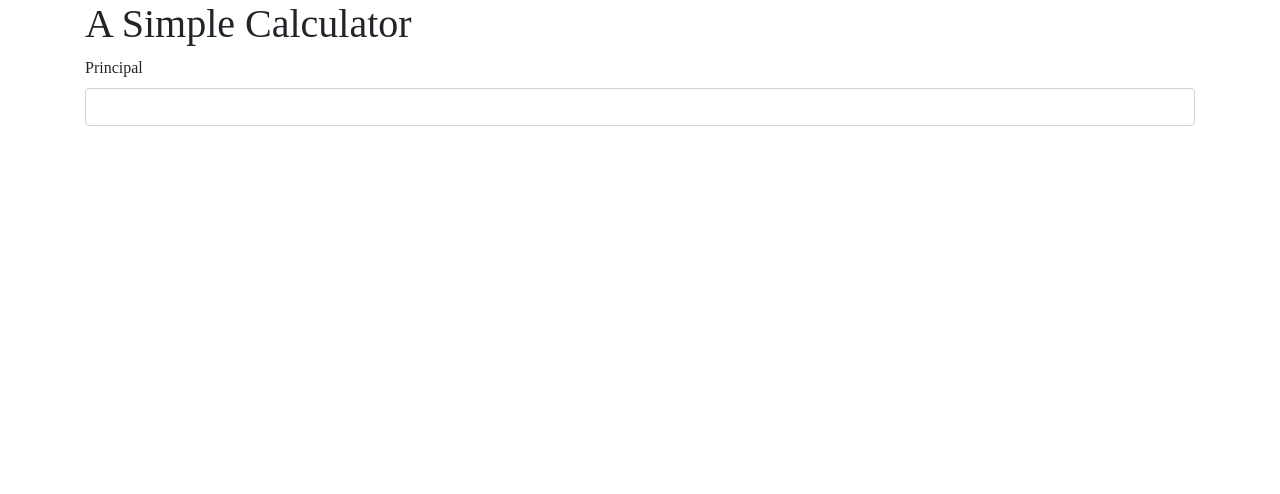
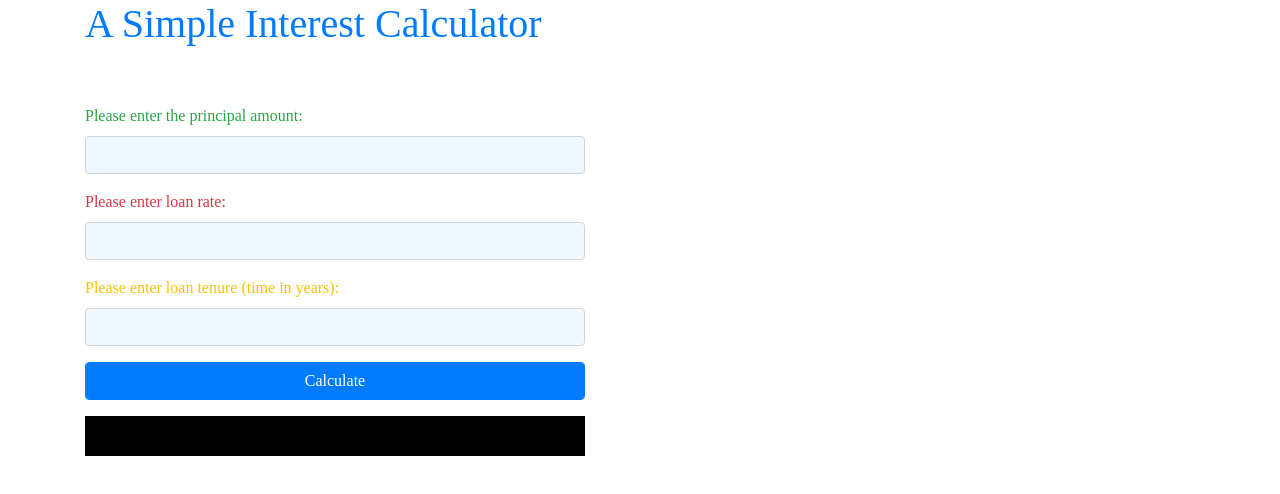
Before and after one commit to Pete5145/Simple-Interest-Calculator, a plain HTML site: page index.html in a window 1280 px wide. Drawn offline with Linux system fonts and the light colour scheme; a web font is replaced by a local one.

Commit message:
second commit

```diff
--- a/css/custom.css
+++ b/css/custom.css
@@ -1,28 +1,18 @@
 body{
     font-family: "Glegoo";
 }
-.jumbotron{
-    background-image: url(../images/images/bg.jpg);
-    background-size: cover;
-    background-position:center;
-    background-repeat: no-repeat;
-    color: #fff;
-    width: 100%;
-    height: 350px;
-    position: relative;
+input[type=text], input[type=number]{
+ width: 500px;
+ background-color: aliceblue;
 }
-.jumbotron .container{
-    position: relative;
-    z-index: 999999;
+button.btn-primary{
+    width: 500px;
 }
-.jumbotron .overlay{
-    position: absolute;
-    top: 0;
-    left: 0;
-    width: 100%;
-    height: 100%;
-    background-color: rgba(0,0,0,0.7);
+#display{
+    background-color: black;
+    color: white;
+    height: 40px;
+    width: 500px;
+    text-align: center;
+    font-size: 20px;
 }
-/* input[type=text]:focus, input[type=date]:focus, input[type=number]:focus{
-background-color: rgba(187, 211, 228);
-} */
--- a/index.html
+++ b/index.html
@@ -15,15 +15,58 @@
     <section class="container">
         <div class="row">
             <div class="col-md-12">
-                <h1>A Simple Calculator</h1>
-                <form action="">
+                <h1 class="text-primary">A Simple Interest Calculator</h1>
+            </div>
+
+            <div class="col-md-12 mt-5">
+
                     <div class="form-group">
-                        <label for="principal">Principal</label>
+                        <label for="principal" class="text-success">Please enter the principal amount:</label>
                         <input type="number" id="principal" class="form-control">
                     </div>
-                </form>
+
+                    <div class="form-group">
+                        <label for="rate" class="text-danger">Please enter loan rate: </label>
+                        <input type="number" id="rate" class="form-control">
+                    </div>
+
+                    <div class="form-group">
+                        <label for="time" class="text-warning">Please enter loan tenure (time in years): </label>
+                        <input type="number" id="time" class="form-control">
+                    </div>
+
+                    <div class="form-group">
+                        <button class="btn btn-primary form-control" id="calculate">Calculate</button>
+                    </div>
+
+                   <div id="display"></div>
+
             </div>
         </div>
     </section>
+
+
+
+    <script>
+        let num1 = document.getElementById("principal");
+        let num2 = document.getElementById("rate");
+        let num3 = document.getElementById("time");
+        let calculate = document.getElementById("calculate");
+        let display = document.getElementById("display");
+
+        calculate.addEventListener("click", calculateInterest);
+
+        function calculateInterest() {
+         let principal = num1.value
+         let rate = num2.value
+         let time = num3.value
+
+         let result = (principal * rate * time) / 100;
+
+         display.innerHTML = `Simple interest is: &#8358;${result.toFixed(2)}`;
+        }
+
+
+    </script>
 </body>
 </html>
```
